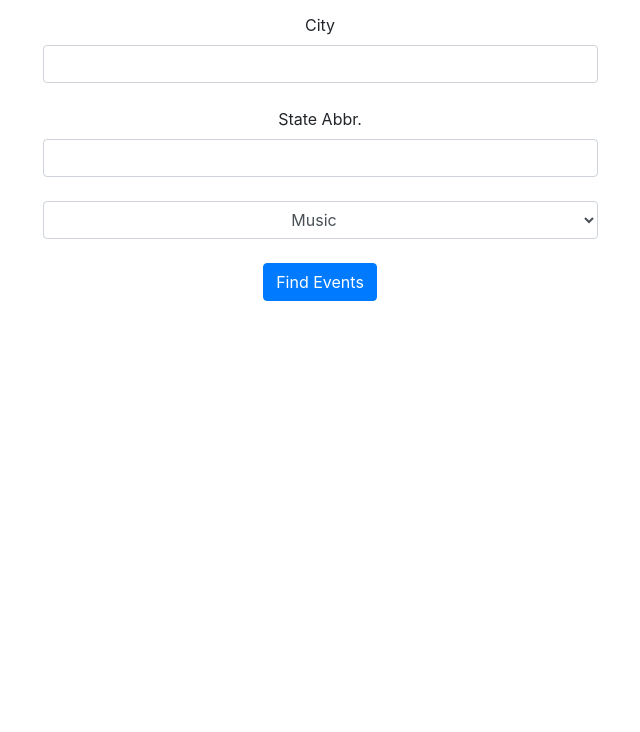
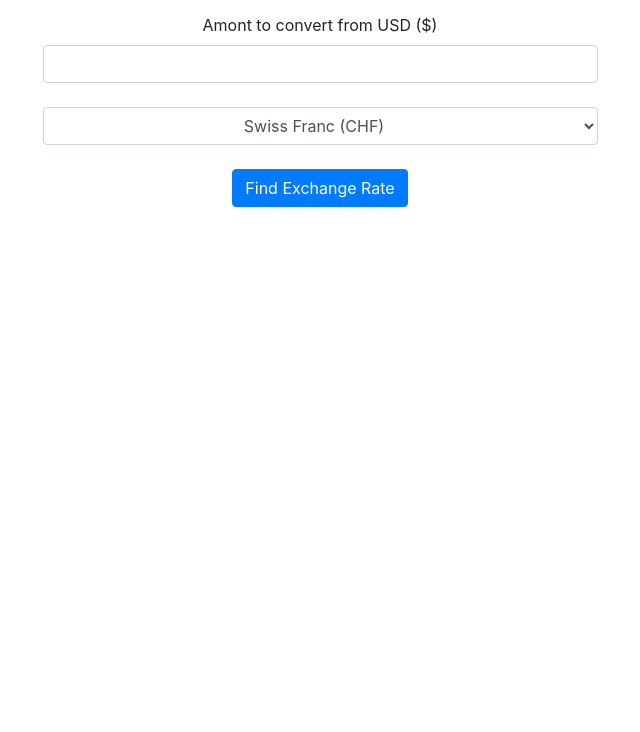
Before and after one commit to oz-mollerstuen/currency-exchanger, a website built with webpack: page src/index.html in a window 1280 px wide. Shown: the part 68-800 px from the top of the page, without its empty margins (320-960 px from the left). Built offline with nearby package versions, Linux system fonts and the light colour scheme; some packages are replaced by stand-ins of ours.

Commit message:
add currencys to be used

```diff
--- a/src/index.html
+++ b/src/index.html
@@ -4,26 +4,29 @@
   <meta charset="UTF-8">
   <meta http-equiv="X-UA-Compatible" content="IE=edge">
   <meta name="viewport" content="width=device-width, initial-scale=1.0">
-  <title>event-finder</title>
+  <title>currency-exchanger</title>
 </head>
 <body>
   <div class="container">
-    <h1 class="text-center mb-3">Event Finder</h1>
+    <h1 class="text-center mb-3">Currency Exchange</h1>
     <hr class="w-75 m-auto">
     <form class="mt-3">
       <div class="form-group text-center">
-        <label for="city">City</label>
-        <input type="text" id="city" class="form-control w-50 m-auto text-center">
-        <br>
-        <label for="state">State Abbr.</label>
-        <input type="text" id="state" class="form-control w-50 m-auto text-center">
+        <label for="from">Amont to convert from USD ($)</label>
+        <input type="text" id="from" class="form-control w-50 m-auto text-center">
         <br>
         <select class="form-select form-select-lg form-control mb-3 w-50 m-auto text-center" id="eType" aria-label="dropdown">
-          <option>Music</option>
-          <option>Sports</option>
+          <option>Swiss Franc (CHF)</option>
+          <option>Danish Krone (DKK)</option>
+          <option>European Euro (EUR)</option>
+          <option>UK Pound (GBP)</option>
+          <option>Hong Kong Dollar (HKD)</option>
+          <option>Indian Rupee (INR)</option>
+          <option>Thai Baht (THB)</option>
+          <option>Norwegian Krone (NOK)</option>
         </select>
         <br>
-        <button type="submit" id="submit-btn" class="btn btn-primary">Find Events</button>
+        <button type="submit" id="submit-btn" class="btn btn-primary">Find Exchange Rate</button>
       </div>
     </form>
     <br>
```
